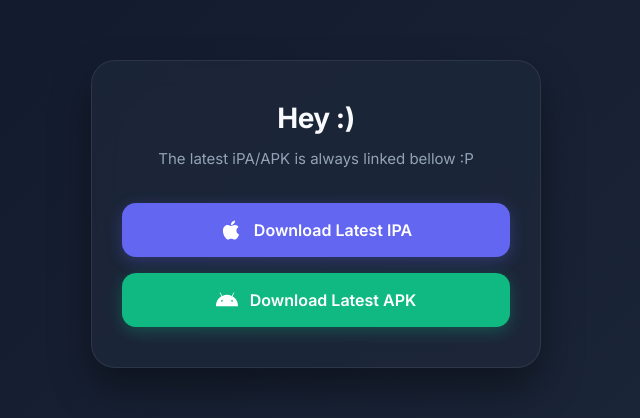
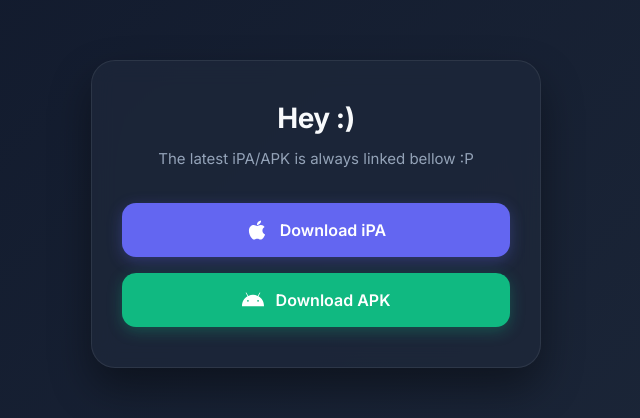
Before and after one commit to ytbshark/ytbshark.github.io, a plain HTML site: page index.html in a window 1280 px wide. Shown: the part 186-604 px from the top of the page, without its empty margins (324-964 px from the left). Drawn offline with Linux system fonts and the light colour scheme.

Commit message:
Update index.html

```diff
--- a/index.html
+++ b/index.html
@@ -124,14 +124,14 @@
                 <svg xmlns="http://www.w3.org/2000/svg" viewBox="0 0 384 512">
                     <path d="M318.7 268.7c-.2-36.7 16.4-64.4 50-84.8-18.8-26.9-47.2-41.7-84.7-44.6-35.5-2.8-74.3 20.7-88.5 20.7-15 0-49.4-19.7-76.4-19.7C63.3 141.2 4 184.8 4 273.5q0 39.3 14.4 81.2c12.8 36.7 59 126.7 107.2 125.2 25.2-.6 43-17.9 75.8-17.9 31.8 0 48.3 17.9 76.4 17.9 48.6-.7 90.4-82.5 102.6-119.3-65.2-30.7-61.7-90-61.7-91.9zm-56.6-164.2c27.3-32.4 24.8-61.9 24-72.5-24.1 1.4-52 16.4-67.9 34.9-17.5 19.8-27.8 44.3-25.6 71.9 26.1 2 49.9-11.4 69.5-34.3z"/>
                 </svg>
-                Download Latest IPA
+                Download iPA
             </a>
 
             <a href="https://www.youtube.com/watch?v=dQw4w9WgXcQ&list=PL8dZXjD8meS_WZzEKSReIBPLzKaW3HboH&index=1" class="btn btn-apk" download>
                 <svg xmlns="http://www.w3.org/2000/svg" viewBox="0 0 576 512">
                     <path d="M420.55,301.93a24,24,0,1,1,24-24,24,24,0,0,1-24,24m-265.1,0a24,24,0,1,1,24-24,24,24,0,0,1-24,24m273.7-144.48,47.94-83a10,10,0,1,0-17.27-10h0l-48.54,84.07a301.25,301.25,0,0,0-246.56,0L116.18,64.45a10,10,0,1,0-17.27,10h0l48,83.24C53.92,206.84,0,302,0,416.42H576c0-114.4-53.92-209.58-146.85-258.97"/>
                 </svg>
-                Download Latest APK
+                Download APK
             </a>
         </div>
     </div>
```
